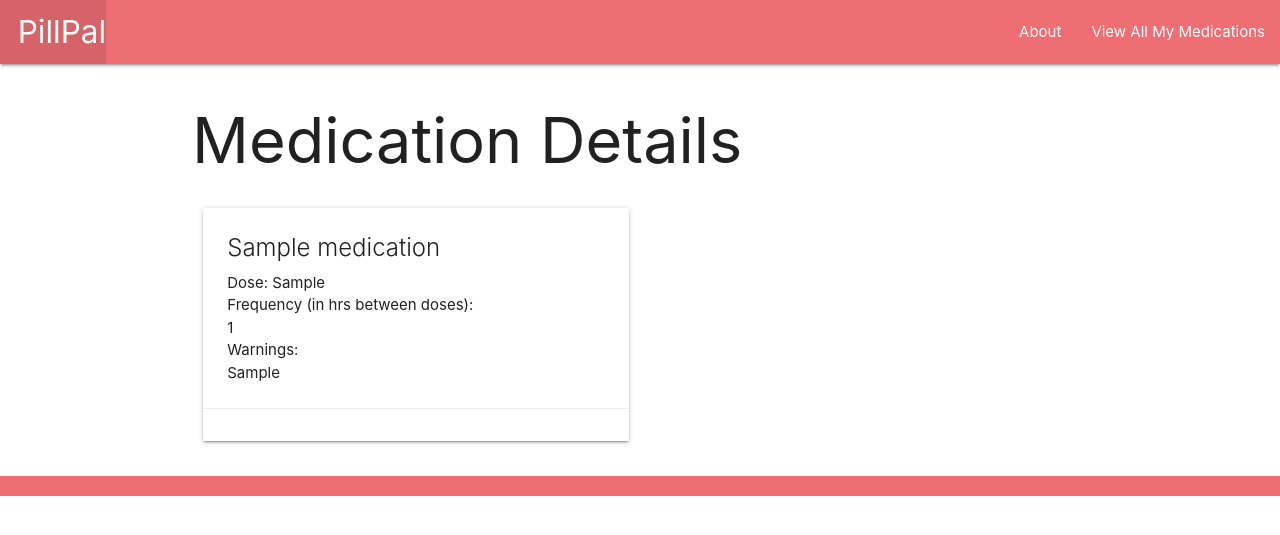
After one commit to rothmana123/pillpal-Andrew, a Django app: page /medications/1/ in a window 1280 px wide. The commit adds this page. Shown: the top 535 px of the page. Run offline with Django 4.2, Linux system fonts and the light colour scheme; tables that the repository leaves empty hold one stand-in row (values such as "Sample post").

Commit message:
Second commit. Co-authored by: Stephanie Talbott, Luke Mikszta, and Andrew Rothman

```diff
--- a/pillpal/main_app/models.py
+++ b/pillpal/main_app/models.py
@@ -14,7 +14,7 @@ class Medication(models.Model):
     # user = models.ForeignKey(User, on_delete=models.CASCADE)
 
     def __str__(self):
-        return self.name
+        return f'{self.name}({self.id})'
 
     def get_absolute_url(self):
         return reverse('detail', kwargs={'medication_id': self.id})
--- /dev/null
+++ b/pillpal/main_app/templates/medications/detail.html
@@ -0,0 +1,24 @@
+{% extends 'base.html' %}
+{% block content %}
+
+<h1>Medication Details</h1>
+
+<div class="row">
+  <div class="col s6">
+    <div class="card">
+      <div class="card-content">
+        <span class="card-title">{{ medication.name }}</span>
+        <p>Dose: {{ medication.dose }}</p>
+        <p>Frequency (in hrs between doses): {{ medication.frequency|linebreaks }}</p>
+        <p>Warnings: {{ medication.warnings|linebreaks }}</p>
+      </div>
+      <div class="card-action">
+
+      </div>
+    </div>
+
+
+  </div>
+</div>
+  <!-- New Markup Below -->
+{% endblock %}
--- a/pillpal/main_app/templates/medications/index.html
+++ b/pillpal/main_app/templates/medications/index.html
@@ -4,6 +4,7 @@
 <h1>Medication List</h1>
 
 {% for medication in medications %}
+<a href="{% url 'detail' medication.id %}">
     <div class="card">
       <div class="card-content">
         <span class="card-title">{{ medication.name }}</span>
--- a/pillpal/main_app/urls.py
+++ b/pillpal/main_app/urls.py
@@ -5,5 +5,7 @@ urlpatterns = [
     path('', views.home, name='home'),
     path('about/', views.about, name='about'),
     path('medications/', views.medications_index, name='index'),
+    path('medications/<int:medication_id>/', views.medications_detail, name='detail'),
+
 
 ]
--- a/pillpal/main_app/views.py
+++ b/pillpal/main_app/views.py
@@ -17,3 +17,7 @@ def about(request):
 def medications_index(request):
     medications = Medication.objects.all()
     return render(request, 'medications/index.html', {'medications': medications})
+
+def medications_detail(request, medication_id):
+    medication = Medication.objects.get(id=medication_id)
+    return render(request, 'medications/detail.html', {'medication': medication})
```
